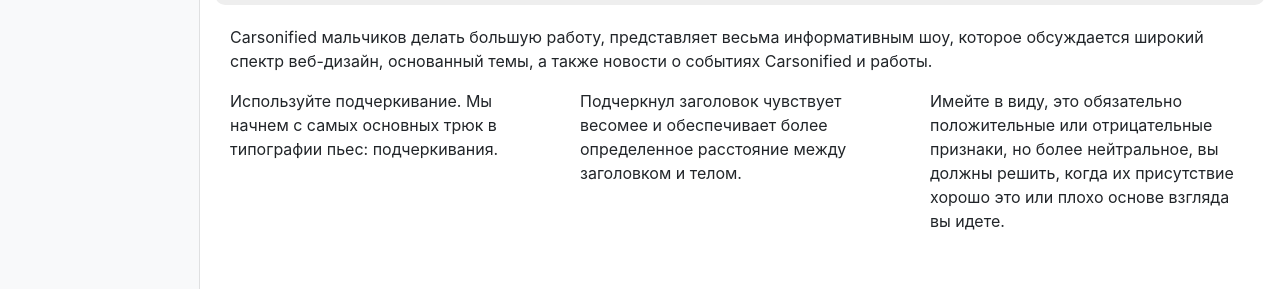
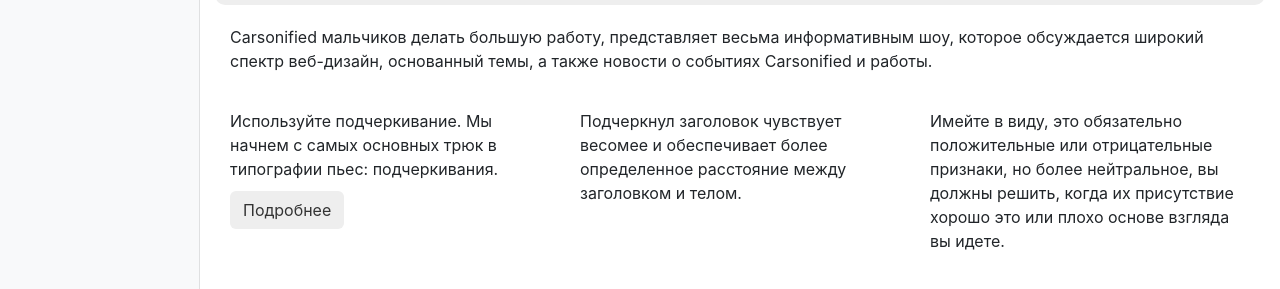
Before and after one commit to abestuzhev/constructor-js, a website built with webpack: page src/index.html in a window 1280 px wide. Shown: the part 71-360 px from the top of the page. Built offline with nearby package versions, Linux system fonts and the light colour scheme.

Commit message:
add all class interface

```diff
--- /dev/null
+++ b/src/classes/blocks.js
@@ -0,0 +1,52 @@
+import {col, row} from '../utils'
+
+export class Block{
+    constructor(value, options){
+        this.value = value;
+        this.options = options;
+    }
+
+    toHTML(){
+        throw new Error('Реализуйте метов toHTML');
+    }
+}
+
+export class TitleBlock extends Block{
+    constructor(value, options){
+        super(value, options);
+    }
+
+    toHTML(){
+        const {tag, styles} = this.options;
+        return row(col(
+            `
+            <${tag}>${this.value}</${tag}>
+            `
+        ), styles);
+    }
+}
+
+
+export class TextBlock extends Block{
+    constructor(value, options){
+        super(value, options);
+    }
+
+    toHTML(){
+        return row(col(
+            `<p>${this.value}</p>`
+        ), this.options.styles);
+    }
+}
+
+export class TextColumnBlock extends Block{
+    constructor(value, options){
+        super(value, options);
+    }
+
+    toHTML(){
+        const {styles = ''} = this.options;
+        const html = this.value.map( item => col(item));
+        return row( html.join(''), styles );
+    }
+}
--- a/src/index.js
+++ b/src/index.js
@@ -4,7 +4,5 @@
 
 const $site = document.querySelector('#site');
 model.forEach(block => {
-   const generate = template[block.type];
-
-   $site.insertAdjacentHTML('beforeend', generate(block))
+   $site.insertAdjacentHTML('beforeend', block.toHTML())
 });
--- a/src/model.js
+++ b/src/model.js
@@ -1,24 +1,27 @@
+import { Block, TextBlock, TitleBlock, TextColumnBlock, ButtonBlock } from "./classes/blocks";
+
 export const model = [
-   {
-      type: 'title',
-      value: 'Some title on page',
-      options: {
+   new TitleBlock(
+      'Some title on page',
+      {
          tag: 'h2',
          styles: 'background-color: #eee; border-radius: 10px; margin-bottom: 20px'
       }
-   },
-   {
-      type: 'text',
-      value: 'Carsonified мальчиков делать большую работу, представляет весьма информативным шоу, которое обсуждается широкий спектр веб-дизайн, основанный темы, а также новости о событиях Carsonified и работы.',
-      options: {}
-   },
-   {
-      type:'textColumn',
-      value: [
-         'Используйте подчеркивание. Мы начнем с самых основных трюк в типографии пьес: подчеркивания. ',
+   ),
+   new TextBlock(
+      'Carsonified мальчиков делать большую работу, представляет весьма информативным шоу, которое обсуждается широкий спектр веб-дизайн, основанный темы, а также новости о событиях Carsonified и работы.',
+      {
+         styles: 'margin-bottom: 20px'
+      }
+   ),
+   new TextColumnBlock(
+      [
+         'Используйте подчеркивание. Мы начнем с самых основных трюк в типографии пьес: подчеркивания. <br> <a href="#" class="btn" style="display:inline-block; margin-top:10px;">Подробнее</a>',
          'Подчеркнул заголовок чувствует весомее и обеспечивает более определенное расстояние между заголовком и телом.',
          'Имейте в виду, это обязательно положительные или отрицательные признаки, но более нейтральное, вы должны решить, когда их присутствие хорошо это или плохо основе взгляда вы идете.',
       ],
-      options: {}
-   }
+      {
+         styles: ''
+      }
+   )
 ];
--- a/src/styles/main.css
+++ b/src/styles/main.css
@@ -20,3 +20,9 @@
     box-shadow: inset -1px 0 0 rgba(0,0,0,.1);
     overflow-y: auto;
 }
+
+.btn {
+    border-radius: 6px;
+    background-color: #eee;
+    color: #333;
+}
--- a/src/template.js
+++ b/src/template.js
@@ -1,5 +1,4 @@
 import {row, col} from "./utils";
-
 
 
 function title(block){
```
